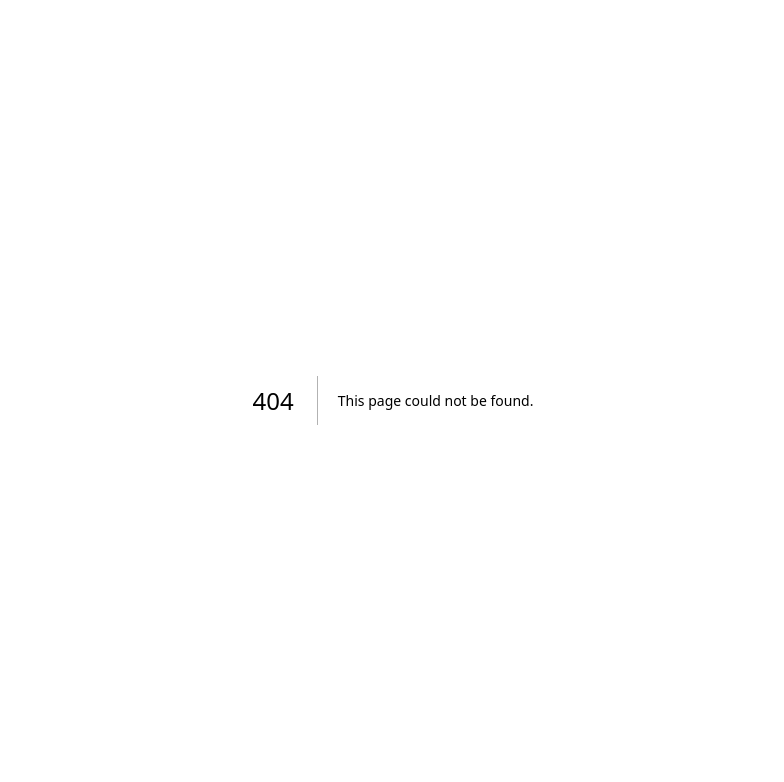
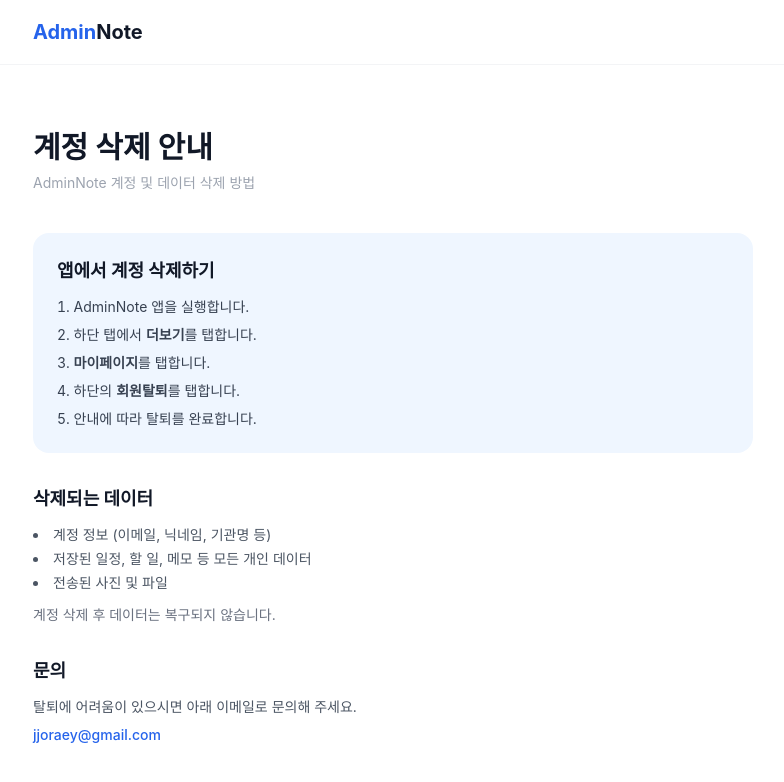
Before and after one commit to jjoraey-gif/adminnote-web, a Next.js app: page /account-delete in a window 1280 px wide. Before the commit this address had no page. Shown: the top 782 px of the page, without its empty margins (247-1031 px from the left). Built offline with nearby package versions, Linux system fonts and the light colour scheme.

Commit message:
feat: 계정 삭제 안내 페이지 추가

```diff
--- /dev/null
+++ b/app/account-delete/page.tsx
@@ -0,0 +1,56 @@
+import Link from 'next/link';
+
+export default function AccountDeletePage() {
+  return (
+    <div className="min-h-screen bg-white">
+      <nav className="border-b border-gray-100">
+        <div className="max-w-3xl mx-auto px-6 h-16 flex items-center">
+          <Link href="/" className="text-xl font-bold">
+            <span className="text-blue-600">Admin</span>
+            <span className="text-gray-900">Note</span>
+          </Link>
+        </div>
+      </nav>
+
+      <div className="max-w-3xl mx-auto px-6 py-16">
+        <h1 className="text-3xl font-bold text-gray-900 mb-2">계정 삭제 안내</h1>
+        <p className="text-sm text-gray-400 mb-10">AdminNote 계정 및 데이터 삭제 방법</p>
+
+        <div className="space-y-8 text-gray-700 leading-relaxed">
+
+          <section className="bg-blue-50 rounded-2xl p-6">
+            <h2 className="text-lg font-bold text-gray-900 mb-3">앱에서 계정 삭제하기</h2>
+            <ol className="list-decimal list-inside space-y-2 text-sm">
+              <li>AdminNote 앱을 실행합니다.</li>
+              <li>하단 탭에서 <strong>더보기</strong>를 탭합니다.</li>
+              <li><strong>마이페이지</strong>를 탭합니다.</li>
+              <li>하단의 <strong>회원탈퇴</strong>를 탭합니다.</li>
+              <li>안내에 따라 탈퇴를 완료합니다.</li>
+            </ol>
+          </section>
+
+          <section>
+            <h2 className="text-lg font-bold text-gray-900 mb-3">삭제되는 데이터</h2>
+            <ul className="list-disc list-inside space-y-1 text-sm text-gray-600">
+              <li>계정 정보 (이메일, 닉네임, 기관명 등)</li>
+              <li>저장된 일정, 할 일, 메모 등 모든 개인 데이터</li>
+              <li>전송된 사진 및 파일</li>
+            </ul>
+            <p className="mt-3 text-sm text-gray-500">계정 삭제 후 데이터는 복구되지 않습니다.</p>
+          </section>
+
+          <section>
+            <h2 className="text-lg font-bold text-gray-900 mb-3">문의</h2>
+            <p className="text-sm text-gray-600">
+              탈퇴에 어려움이 있으시면 아래 이메일로 문의해 주세요.
+            </p>
+            <a href="mailto:jjoraey@gmail.com" className="inline-block mt-2 text-blue-600 font-medium text-sm hover:underline">
+              jjoraey@gmail.com
+            </a>
+          </section>
+
+        </div>
+      </div>
+    </div>
+  );
+}
```
